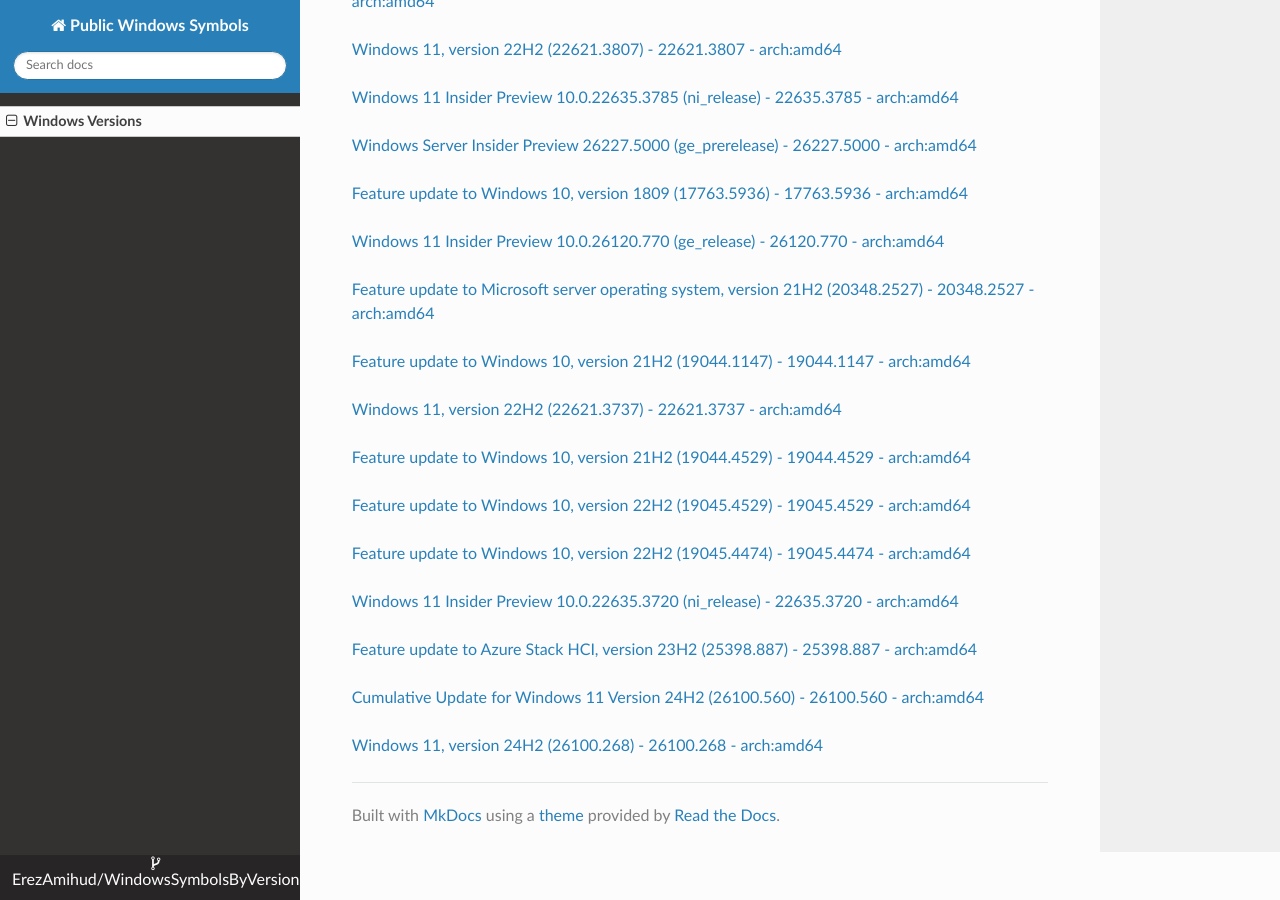
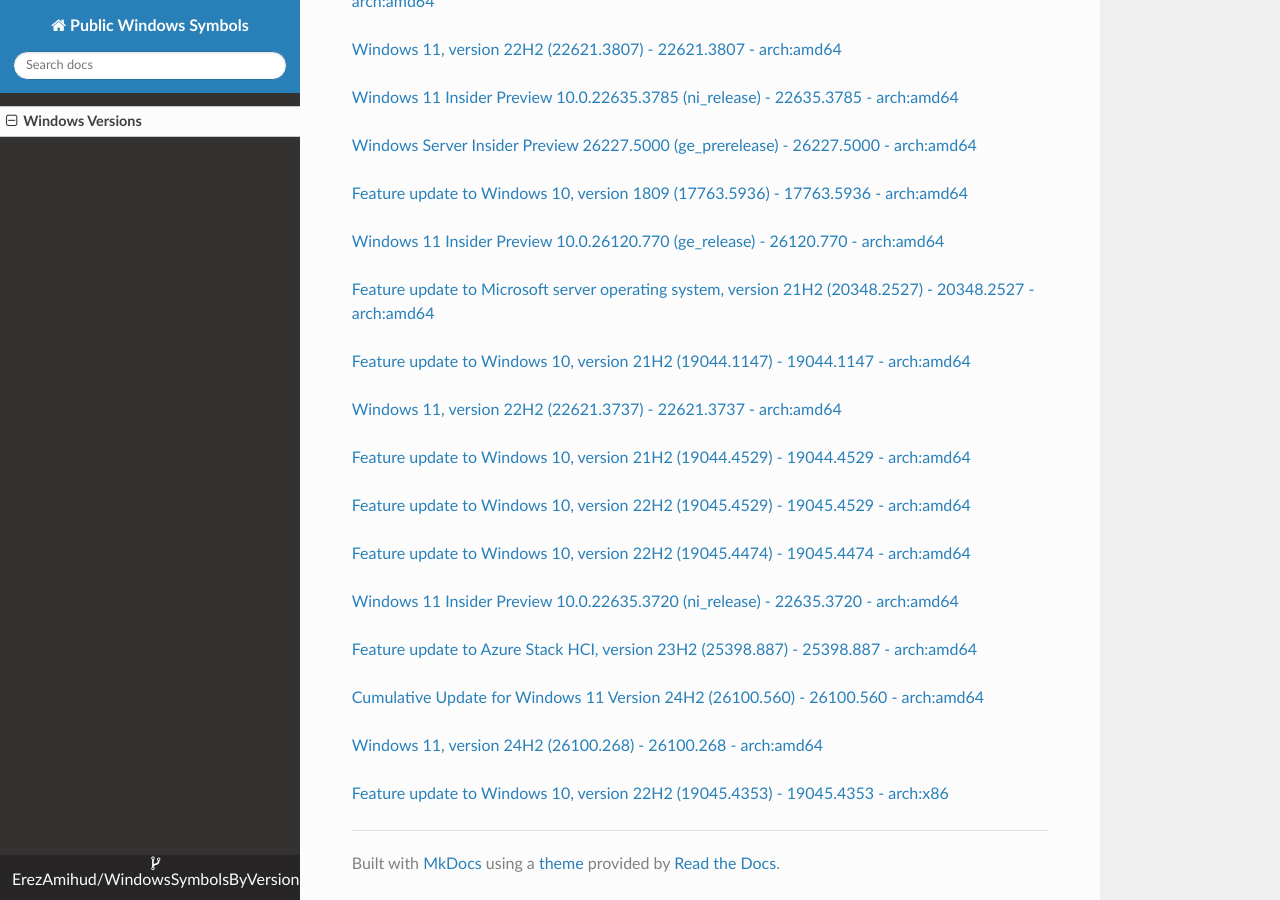
Before and after one commit to ErezAmihud/WindowsSymbolsByVersion, an MkDocs documentation site: the page built from docs/index.md, in a window 1280 px wide and 900 px high, scrolled down 13421 px. Built offline with MkDocs 1.6.1, drawn with Linux system fonts in a browser that asks for light colours; nearby versions of some CDN libraries.

Commit message:
Automated commit, add manifest for e28f21b2-1549-4228-9d94-0335109d0e0f

```diff
--- a/docs/index.md
+++ b/docs/index.md
@@ -709,3 +709,6 @@
 
 
 [Windows 11, version 24H2 (26100.268) - 26100.268 - arch:amd64](https://github.com/ErezAmihud/WindowsSymbolsByVersion/blob/main/manifests/f801fc1f-9fd4-4e6f-92a0-a9274d2bf247.manifest)
+
+
+[Feature update to Windows 10, version 22H2 (19045.4353) - 19045.4353 - arch:x86](https://github.com/ErezAmihud/WindowsSymbolsByVersion/blob/main/manifests/e28f21b2-1549-4228-9d94-0335109d0e0f.manifest)
```
Also changed, not shown: process_builds.json (+1 -1 lines), 1 other file.
